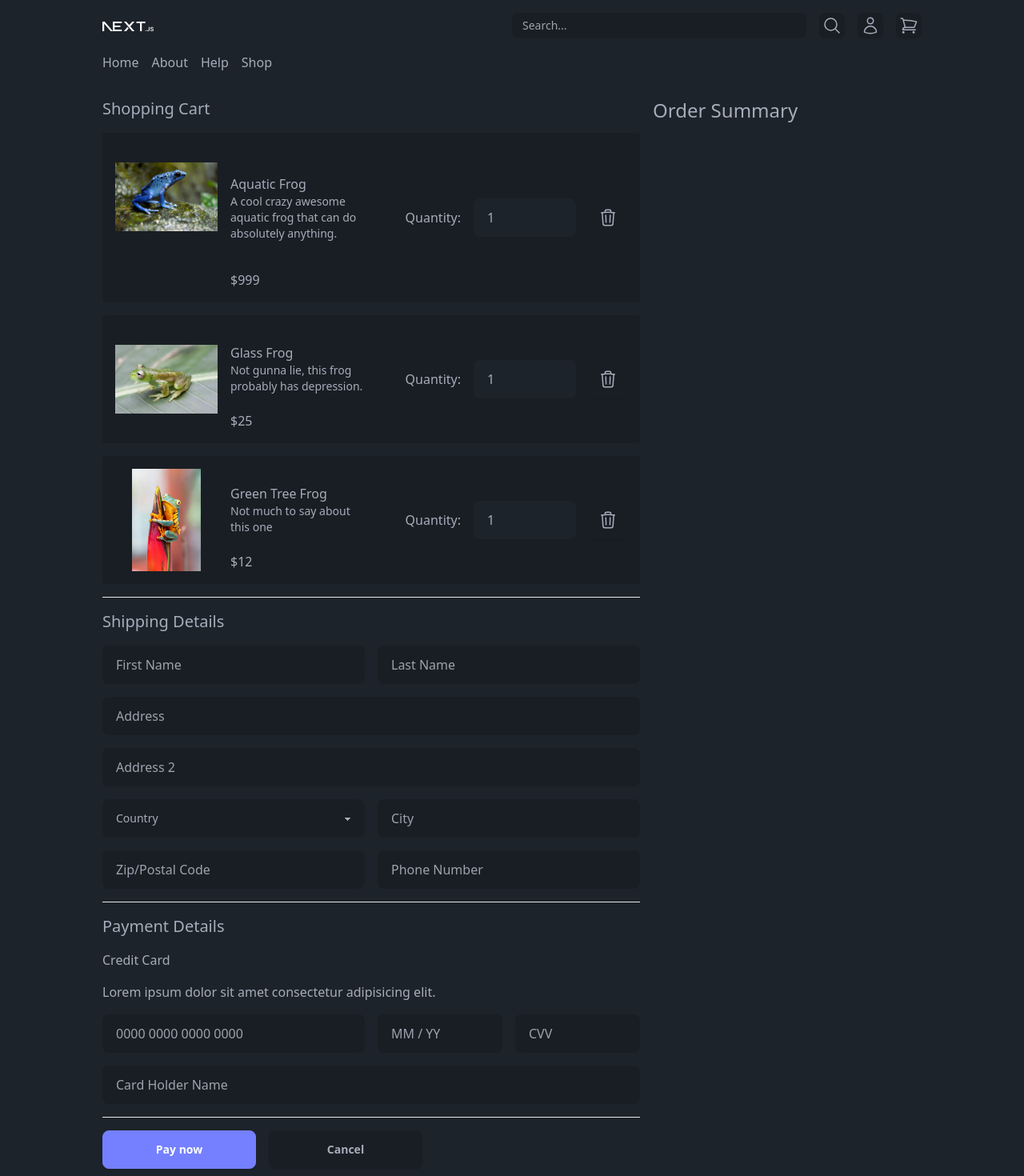
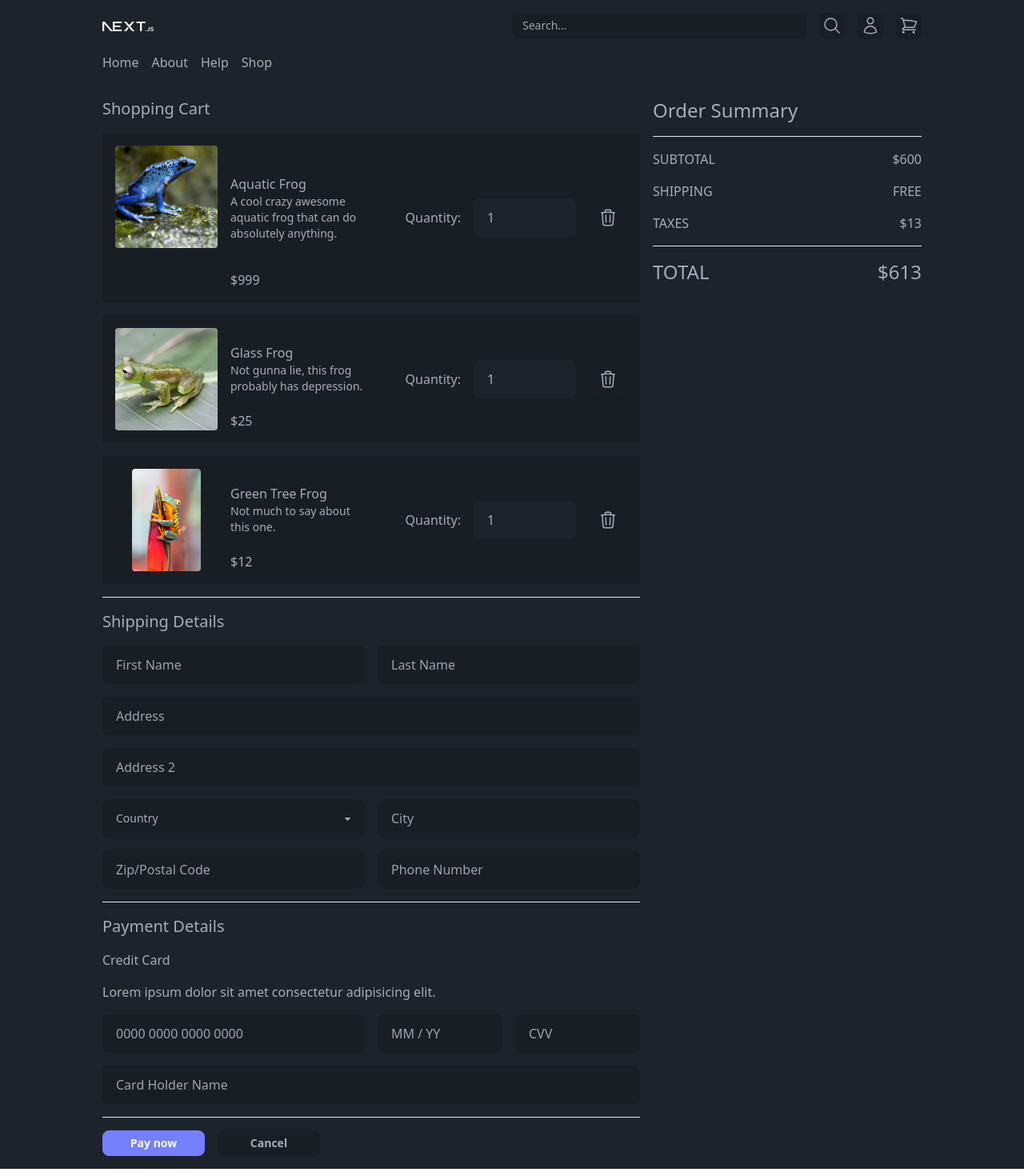
Before and after one commit to joshuaeduque/hopshop, a Next.js app in the folder frontend/: page /checkout in a window 1280 px wide. Shown: the top 1470 px of the page at 80% size. Built offline with nearby package versions, Linux system fonts and the light colour scheme.

Commit message:
Order summary

```diff
--- a/frontend/src/pages/checkout.tsx
+++ b/frontend/src/pages/checkout.tsx
@@ -5,7 +5,7 @@ export default function Checkout() {
     const products = [
         { name: 'Aquatic Frog', src: '/products/aquatic-frog.jpg', description: 'A cool crazy awesome aquatic frog that can do absolutely anything.', price: 999, count: 1 },
         { name: 'Glass Frog', src: '/products/glass-frog.jpg', description: 'Not gunna lie, this frog probably has depression.', price: 25, count: 1 },
-        { name: 'Green Tree Frog', src: '/products/green-tree-frog.jpg', description: 'Not much to say about this one', price: 12, count: 1 }
+        { name: 'Green Tree Frog', src: '/products/green-tree-frog.jpg', description: 'Not much to say about this one.', price: 12, count: 1 }
     ];
 
     return (
@@ -19,7 +19,7 @@ export default function Checkout() {
                             <div className="bg-base-200 rounded p-4 grid gap-4 items-center grid-rows-[1fr_auto] lg:grid-rows-none lg:grid-cols-2">
                                 <div className="flex flex-row gap-4">
                                     <div className="w-32 h-32 aspect-square flex content-center justify-center">
-                                        <img className="object-scale-down" src={product.src} alt="Product" />
+                                        <img className="object-cover rounded" src={product.src} alt="Product" />
                                     </div>
                                     <div className="grid grid-rows-3">
                                         <p className="self-end font-medium">{product.name}</p>
@@ -75,12 +75,30 @@ export default function Checkout() {
                         </div>
                         <hr />
                         <div className="flex flex-row gap-4">
-                            <button className="btn btn-primary text-white w-48">Pay now</button>
-                            <button className="btn w-48 ">Cancel</button>
+                            <button className="btn btn-sm btn-primary text-white w-32">Pay now</button>
+                            <button className="btn btn-sm w-32 ">Cancel</button>
                         </div>
                     </div>
-                    <div>
+                    <div className="flex flex-col gap-4">
                         <p className="font-medium text-2xl">Order Summary</p>
+                        <hr />
+                        <div className="grid grid-cols-2">
+                            <div className="flex flex-col gap-4">
+                                <p>SUBTOTAL</p>
+                                <p>SHIPPING</p>
+                                <p>TAXES</p>
+                            </div>
+                            <div className="flex flex-col items-end gap-4">
+                                <p>$600</p>
+                                <p>FREE</p>
+                                <p>$13</p>
+                            </div>
+                        </div>
+                        <hr />
+                        <div className="grid grid-cols-2 font-medium text-2xl">
+                            <p>TOTAL</p>
+                            <p className="place-self-end">$613</p>
+                        </div>
                     </div>
                 </div>
             </div>
```
